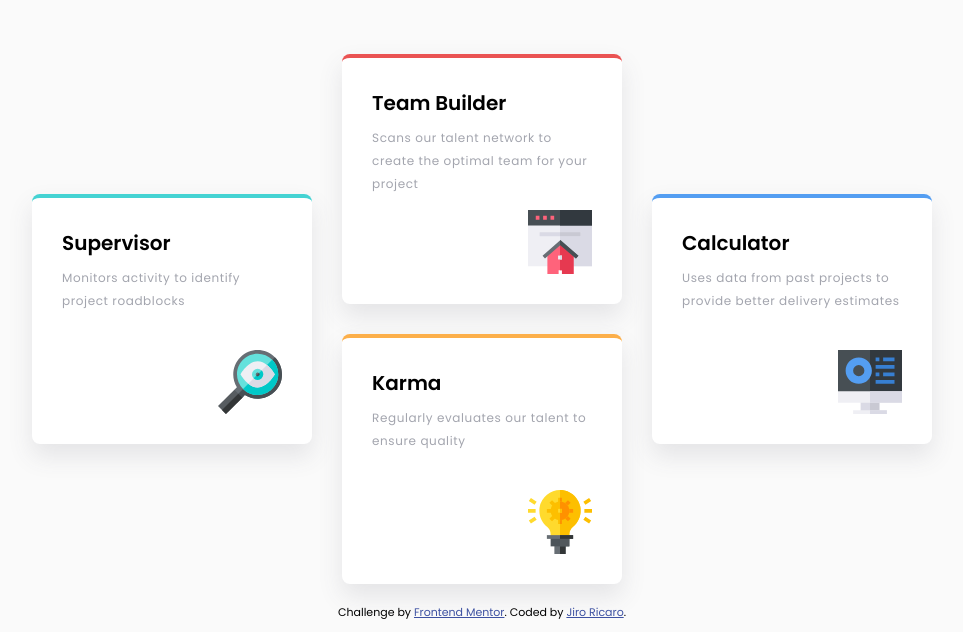
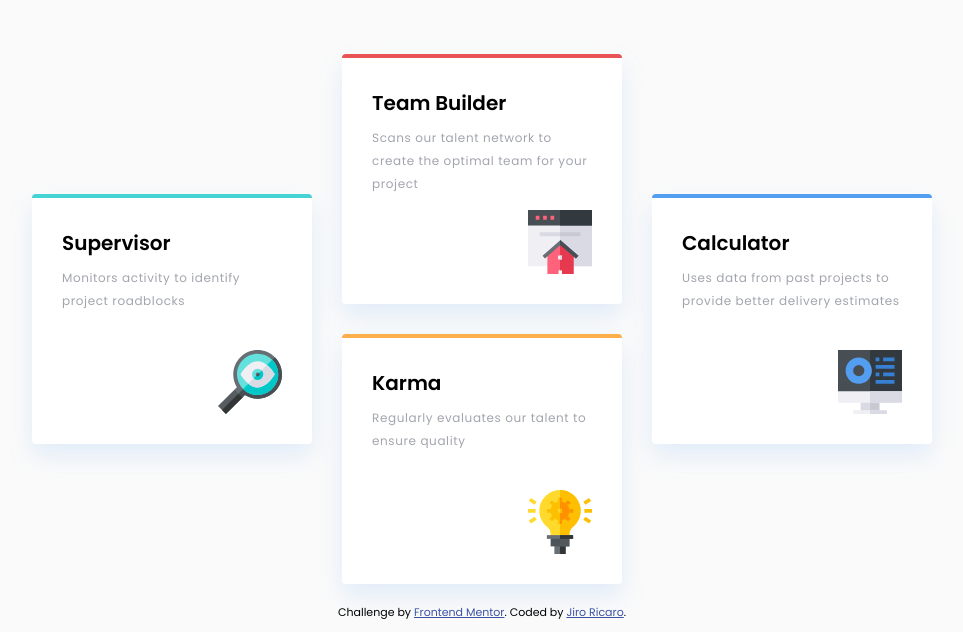
Before and after one commit to jiroRi/four-card-feature-section, a plain HTML site: page index.html in a window 1280 px wide. Shown: the part 257-889 px from the top of the page, without its empty margins (158-1121 px from the left). Drawn offline with Linux system fonts and the light colour scheme.

Commit message:
box shadow and border radius fix

```diff
--- a/src/styles/index.scss
+++ b/src/styles/index.scss
@@ -149,7 +149,7 @@ body {
             height: 220px;
             padding: 24px;
             margin-bottom: 24px;
-            box-shadow: 0 12px 24px hsla(234, 12%, 34%, 0.125);
+            box-shadow: 0 12px 24px hsla(212, 86%, 64%, 0.15);
             background-color: #fff;
             border-radius: 4px;
 
```
Also changed, not shown: src/styles/index.css, 1 other file.
